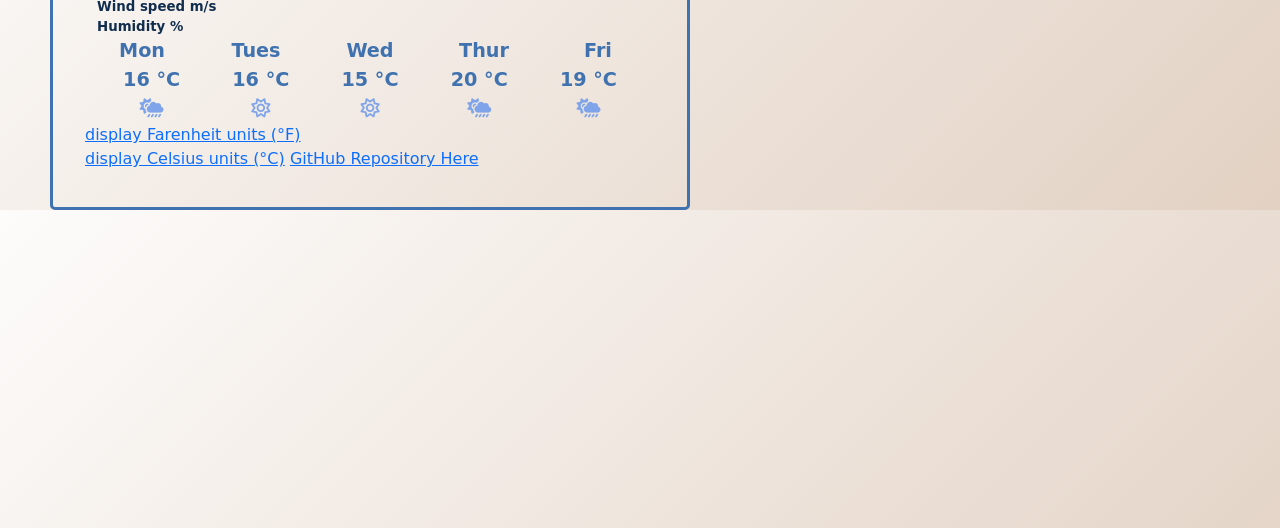
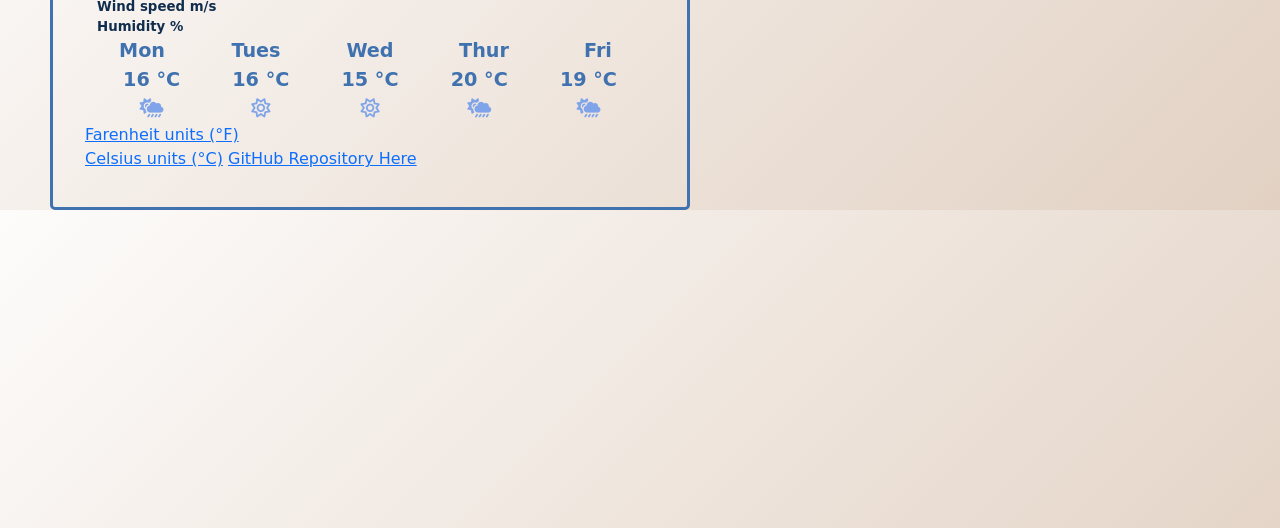
Before and after one commit to dimbee40/weather-app, a plain HTML site: page index.html in a window 1280 px wide. Shown: the part 272-800 px from the top of the page. Drawn offline with nearby package versions, Linux system fonts and the light colour scheme; a web font is replaced by a local one.

Commit message:
Update index.html

```diff
--- a/index.html
+++ b/index.html
@@ -119,8 +119,8 @@
 
 
     </div>
-<span><a href="#" id="unit-id-faren">display Farenheit units (°F)</a></span>
-<br><span><a href="#" id="unit-id-cel">display Celsius units (°C)</a></span>
+<span><a href="#" id="unit-id-faren">Farenheit units (°F)</a></span>
+<br><span><a href="#" id="unit-id-cel">Celsius units (°C)</a></span>
   <a href="https://github.com/dimbee40/weather-app">GitHub Repository Here</a></p>
     <script src="src/index.js"></script>
   </body>
```
